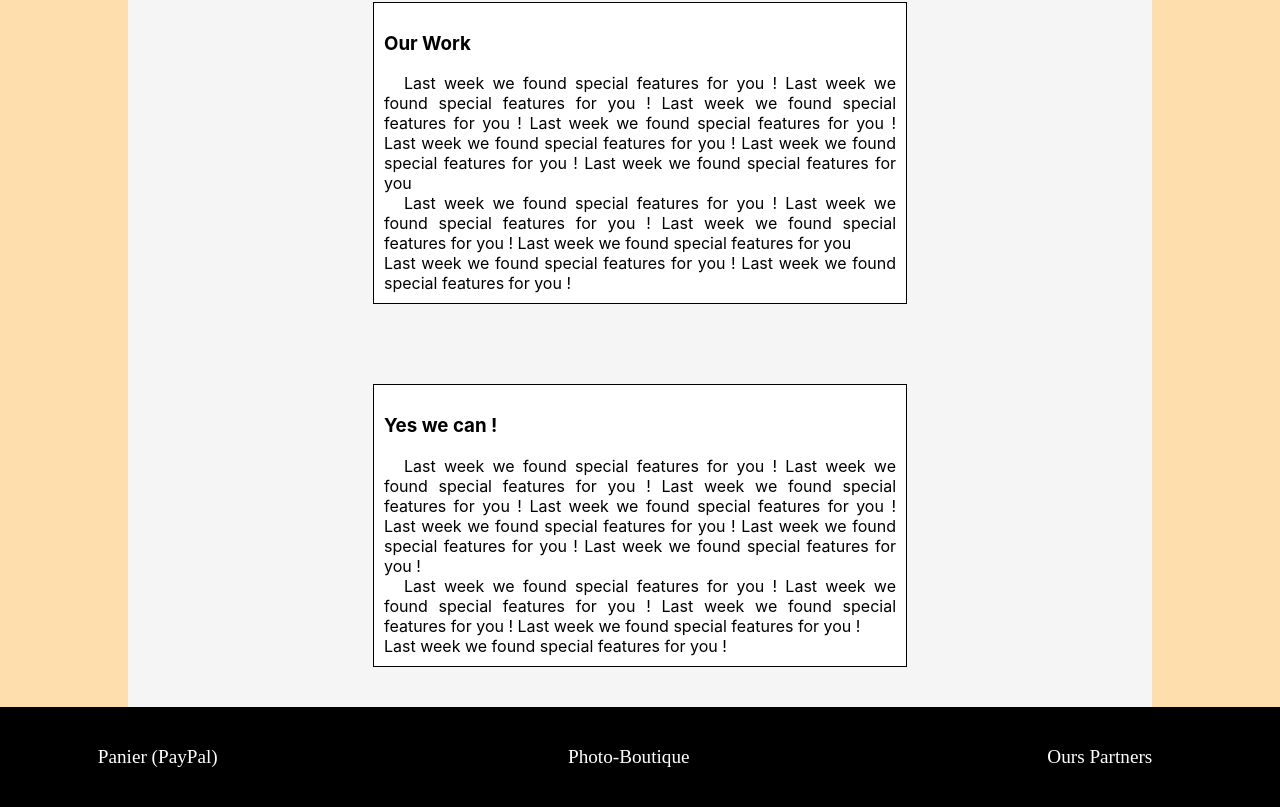
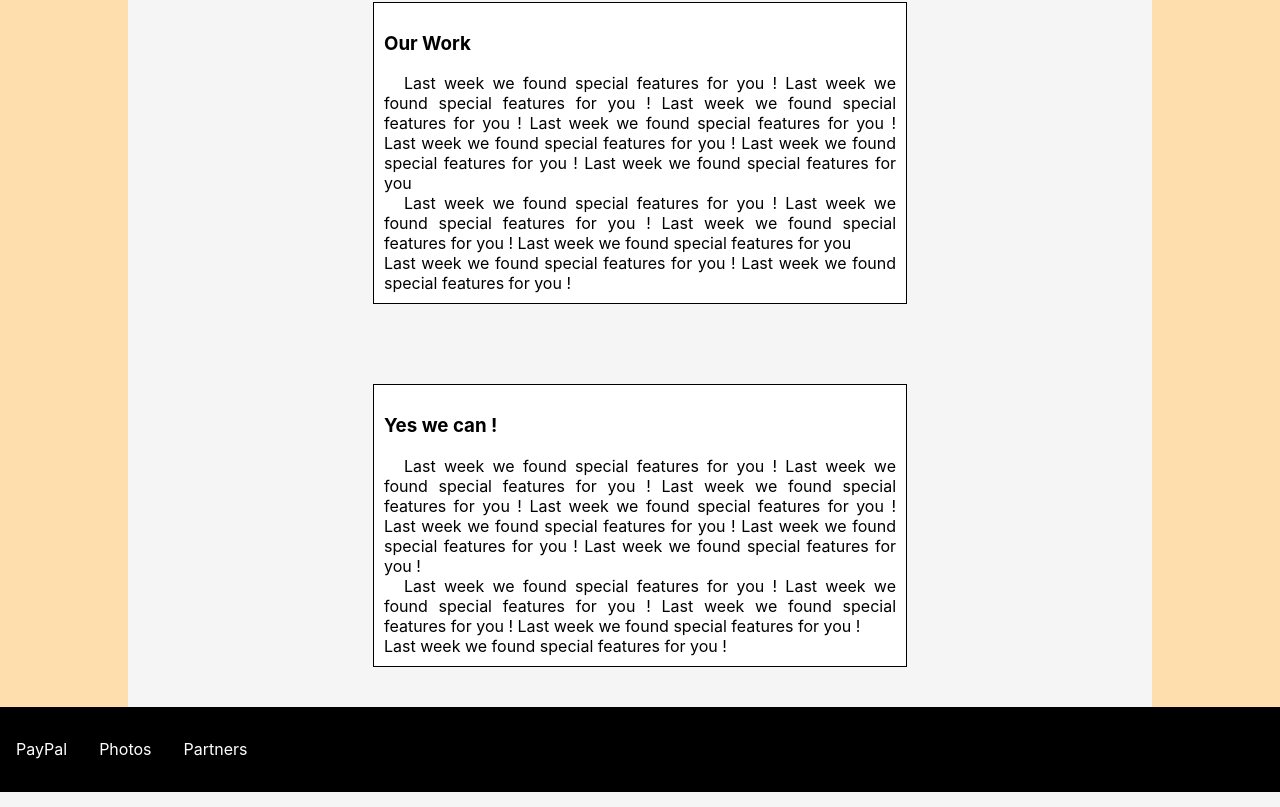
Before and after one commit to TLRKiliann/anarchaik, a React (Create React App) app in the folder anarkan-store/: page / in a window 1280 px wide. Shown: the part 731-1538 px from the top of the page. Built offline with nearby package versions, Linux system fonts and the light colour scheme.

Commit message:
FooterBar added in router-dom

```diff
--- a/anarkan-store/src/App.js
+++ b/anarkan-store/src/App.js
@@ -6,6 +6,12 @@ import Home from './Pages';
 import Services from './Pages/Services';
 import Contact from './Pages/Contact';
 import Blog from './Pages/Blog';
+import FooterBar from './Components/FooterBar';
+
+import PayPal from './FootPages/PayPal';
+import Photos from './FootPages/Photos';
+import Partners from './FootPages/Partners';
+
 //import SignUp from './Pages/signup';
 import './App.css';
 
@@ -21,6 +27,12 @@ function App() {
             <Route path='/Contact' element={<Contact />} />
             <Route path='/Blog' element={<Blog />} />
           </Routes>
+          <FooterBar />
+          <Routes>
+            <Route path='/PayPal' element={<PayPal />} />
+            <Route path='/Photos' element={<Photos />} />
+            <Route path='/Partners' element={<Partners />} />
+          </Routes>
         </Router>
       </div>
     </div>
--- /dev/null
+++ b/anarkan-store/src/Components/FooterBar/FooterElements.js
@@ -0,0 +1,37 @@
+//simport { FaBars } from "react-icons/fa";
+import { NavLink as Link } from "react-router-dom";
+import styled from "styled-components";
+
+
+export const Nav = styled.nav`
+  background: black;
+  height: 85px;
+  display: flex;
+  justify-content: space-between;
+  z-index: 12;
+  /*border: 2px solid orange;*/
+`;
+
+export const NavLink = styled(Link)`
+  color: white;
+  display: flex;
+  align-items: center;
+  text-decoration: none;
+  padding: 0 1rem;
+  height: 100%;
+  cursor: pointer;
+  &.active {
+    color: cyan;
+  /*border: 2px solid cyan;*/
+  }
+`;
+
+export const NavMenu = styled.div`
+  display: flex;
+  align-items: center;
+
+  @media screen and (max-width: 768px) {
+    display: none;
+  border: 2px solid yellow;
+  }
+`;
--- /dev/null
+++ b/anarkan-store/src/Components/FooterBar/index.js
@@ -0,0 +1,24 @@
+import React from "react";
+import { Nav, NavMenu, NavLink } from "./FooterElements";
+
+const FooterBar = () => {
+  return (
+    <>
+      <Nav>
+        <NavMenu>
+          <NavLink to="/PayPal">
+            PayPal
+          </NavLink>
+          <NavLink to="/Photos">
+            Photos
+          </NavLink>
+          <NavLink to="/Partners">
+            Partners
+          </NavLink>
+        </NavMenu>
+      </Nav>
+    </>
+  );
+};
+
+export default FooterBar;
```
Also changed, not shown: anarkan-store/src/Pages/index.js (+7 -8 lines), anarkan-store/src/Pages/style.css (+5 -4 lines), anarkan-store/src/FootPages/Partners.js (added), anarkan-store/src/FootPages/PayPal.js (added), anarkan-store/src/FootPages/Photos.js (added).
